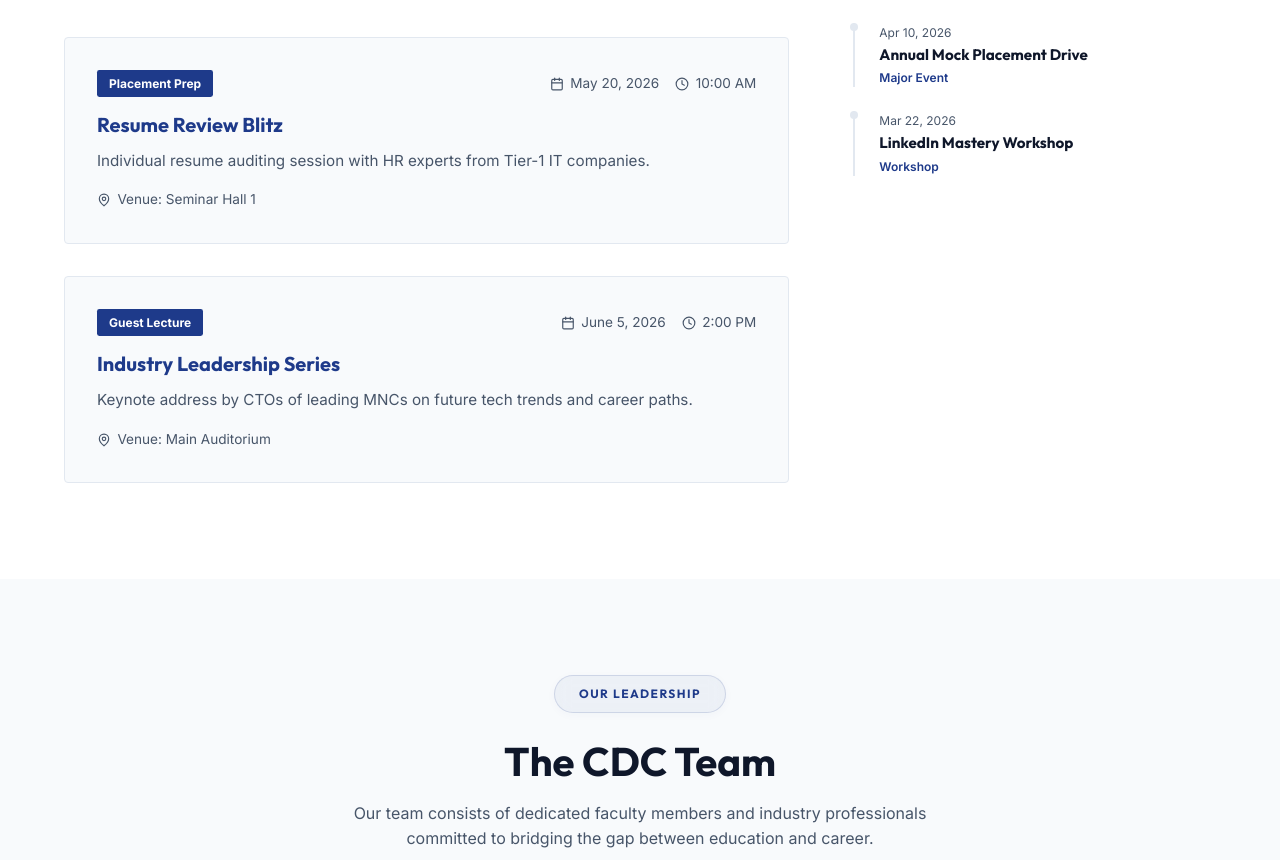
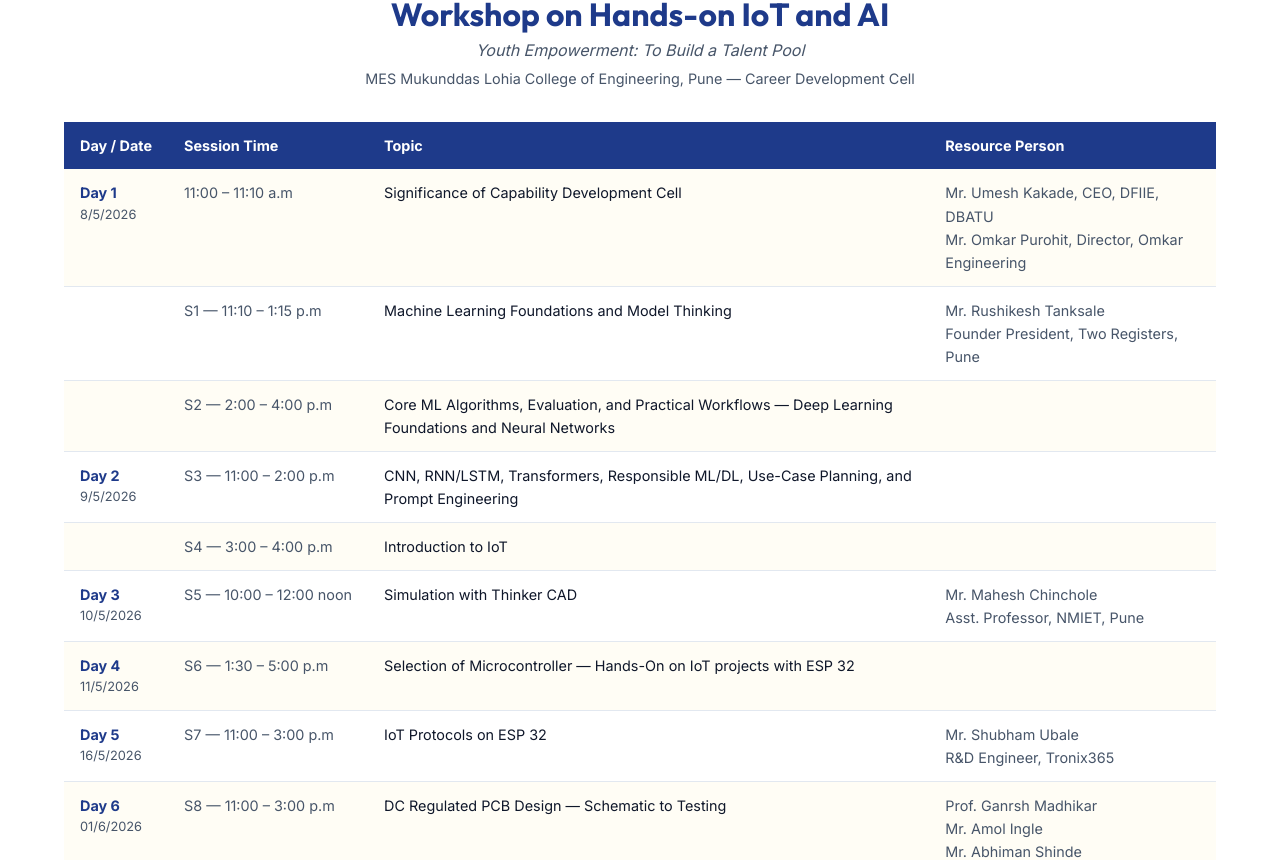
Before and after one commit to psb-001/cdc, a React (Vite) app: page / in a window 1280 px wide. Shown: the part 3286-4146 px from the top of the page. Built offline with nearby package versions, Linux system fonts and the light colour scheme.

Commit message:
feat: responsive layout, hamburger menu, remove placeholder stats and join button

```diff
--- a/src/components/Events.tsx
+++ b/src/components/Events.tsx
@@ -35,6 +35,79 @@ const events = [
   },
 ]
 
+const scheduleRows = [
+  {
+    day: 'Day 1',
+    date: '8/5/2026',
+    session: '11:00 – 11:10 a.m',
+    topic: 'Significance of Capability Development Cell',
+    resource: 'Mr. Umesh Kakade, CEO, DFIIE, DBATU\nMr. Omkar Purohit, Director, Omkar Engineering',
+  },
+  {
+    day: '',
+    date: '',
+    session: 'S1 — 11:10 – 1:15 p.m',
+    topic: 'Machine Learning Foundations and Model Thinking',
+    resource: 'Mr. Rushikesh Tanksale\nFounder President, Two Registers, Pune',
+  },
+  {
+    day: '',
+    date: '',
+    session: 'S2 — 2:00 – 4:00 p.m',
+    topic: 'Core ML Algorithms, Evaluation, and Practical Workflows — Deep Learning Foundations and Neural Networks',
+    resource: '',
+  },
+  {
+    day: 'Day 2',
+    date: '9/5/2026',
+    session: 'S3 — 11:00 – 2:00 p.m',
+    topic: 'CNN, RNN/LSTM, Transformers, Responsible ML/DL, Use-Case Planning, and Prompt Engineering',
+    resource: '',
+  },
+  {
+    day: '',
+    date: '',
+    session: 'S4 — 3:00 – 4:00 p.m',
+    topic: 'Introduction to IoT',
+    resource: '',
+  },
+  {
+    day: 'Day 3',
+    date: '10/5/2026',
+    session: 'S5 — 10:00 – 12:00 noon',
+    topic: 'Simulation with Thinker CAD',
+    resource: 'Mr. Mahesh Chinchole\nAsst. Professor, NMIET, Pune',
+  },
+  {
+    day: 'Day 4',
+    date: '11/5/2026',
+    session: 'S6 — 1:30 – 5:00 p.m',
+    topic: 'Selection of Microcontroller — Hands-On on IoT projects with ESP 32',
+    resource: '',
+  },
+  {
+    day: 'Day 5',
+    date: '16/5/2026',
+    session: 'S7 — 11:00 – 3:00 p.m',
+    topic: 'IoT Protocols on ESP 32',
+    resource: 'Mr. Shubham Ubale\nR&D Engineer, Tronix365',
+  },
+  {
+    day: 'Day 6',
+    date: '01/6/2026',
+    session: 'S8 — 11:00 – 3:00 p.m',
+    topic: 'DC Regulated PCB Design — Schematic to Testing',
+    resource: 'Prof. Ganrsh Madhikar\nMr. Amol Ingle\nMr. Abhiman Shinde',
+  },
+  {
+    day: 'Day 7',
+    date: '02/6/2026',
+    session: 'S8 — 9:00 – 4:00 p.m',
+    topic: 'Symposium and Paper Presentation on Agentic AI\nTheme:\n• AI & ML: Agentic AI with Cyber Security Cover\n• Comp & IT: Seamless Process of Automation\n• E&Tc: Supply Chain Management',
+    resource: 'Prof. Ketan Karandikar\nProf. Amita Solanke\nProf. Rutuja Patil\nProf. Shubam Gupchup\nProf. Pritesh Shingade\nMrs. Radhika Tathe',
+  },
+]
+
 export default function Events() {
   const upcoming = events.filter(e => e.status === 'upcoming')
   const past = events.filter(e => e.status === 'past')
@@ -42,6 +115,59 @@ export default function Events() {
   return (
     <section id="events" className="section" style={{ background: 'white' }}>
       <div className="container">
+
+        {/* ── Featured Workshop Schedule ── */}
+        <div style={{ marginBottom: '4rem' }}>
+          <div style={{ textAlign: 'center', marginBottom: '2rem' }}>
+            <span style={{ fontSize: '0.75rem', fontWeight: 700, padding: '0.25rem 0.75rem', background: 'var(--primary)', color: 'white', borderRadius: '0.15rem', letterSpacing: '0.05em' }}>
+              FEATURED WORKSHOP
+            </span>
+            <h2 style={{ fontSize: '2rem', marginTop: '1rem', marginBottom: '0.25rem', color: 'var(--primary)' }}>
+              Workshop on Hands-on IoT and AI
+            </h2>
+            <p style={{ color: 'var(--muted)', fontStyle: 'italic', marginBottom: '0.25rem' }}>
+              Youth Empowerment: To Build a Talent Pool
+            </p>
+            <p style={{ color: 'var(--muted)', fontSize: '0.9rem' }}>
+              MES Mukunddas Lohia College of Engineering, Pune — Career Development Cell
+            </p>
+          </div>
+
+          <div style={{ overflowX: 'auto' }}>
+            <table style={{ width: '100%', borderCollapse: 'collapse', fontSize: '0.9rem' }}>
+              <thead>
+                <tr style={{ background: 'var(--primary)', color: 'white' }}>
+                  {['Day / Date', 'Session Time', 'Topic', 'Resource Person'].map(h => (
+                    <th key={h} style={{ padding: '0.75rem 1rem', textAlign: 'left', fontWeight: 700, whiteSpace: 'nowrap' }}>{h}</th>
+                  ))}
+                </tr>
+              </thead>
+              <tbody>
+                {scheduleRows.map((row, i) => (
+                  <tr key={i} style={{ background: i % 2 === 0 ? '#fffdf5' : 'white', borderBottom: '1px solid var(--border)' }}>
+                    <td style={{ padding: '0.75rem 1rem', fontWeight: row.day ? 700 : 400, color: row.day ? 'var(--primary)' : 'var(--muted)', whiteSpace: 'nowrap', verticalAlign: 'top' }}>
+                      {row.day && <div>{row.day}</div>}
+                      {row.date && <div style={{ fontSize: '0.8rem', fontWeight: 400, color: 'var(--muted)' }}>{row.date}</div>}
+                    </td>
+                    <td style={{ padding: '0.75rem 1rem', color: 'var(--muted)', whiteSpace: 'nowrap', verticalAlign: 'top' }}>{row.session}</td>
+                    <td style={{ padding: '0.75rem 1rem', color: 'var(--text)', verticalAlign: 'top' }}>
+                      {row.topic.split('\n').map((line, j) => (
+                        <div key={j}>{line}</div>
+                      ))}
+                    </td>
+                    <td style={{ padding: '0.75rem 1rem', color: 'var(--muted)', verticalAlign: 'top' }}>
+                      {row.resource.split('\n').map((line, j) => (
+                        <div key={j}>{line}</div>
+                      ))}
+                    </td>
+                  </tr>
+                ))}
+              </tbody>
+            </table>
+          </div>
+        </div>
+
+        {/* ── Upcoming & Archive ── */}
         <div style={{ display: 'grid', gridTemplateColumns: '2fr 1fr', gap: '4rem' }} className="events-grid">
           {/* Left: Upcoming */}
           <div>
@@ -84,6 +210,7 @@ export default function Events() {
             </div>
           </div>
         </div>
+
       </div>
     </section>
   )
```
